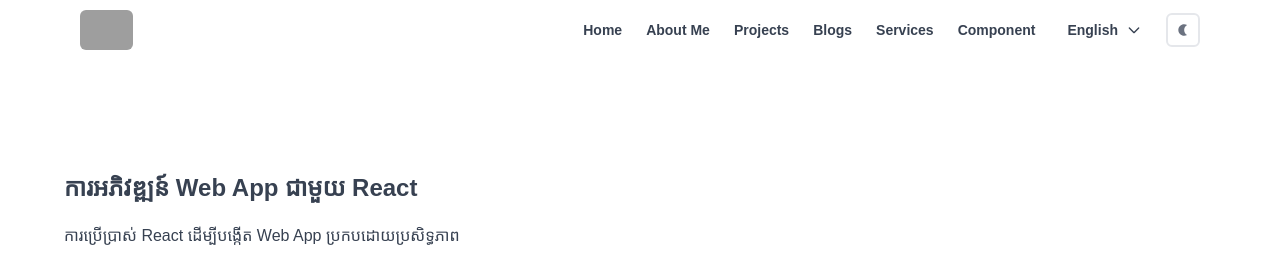
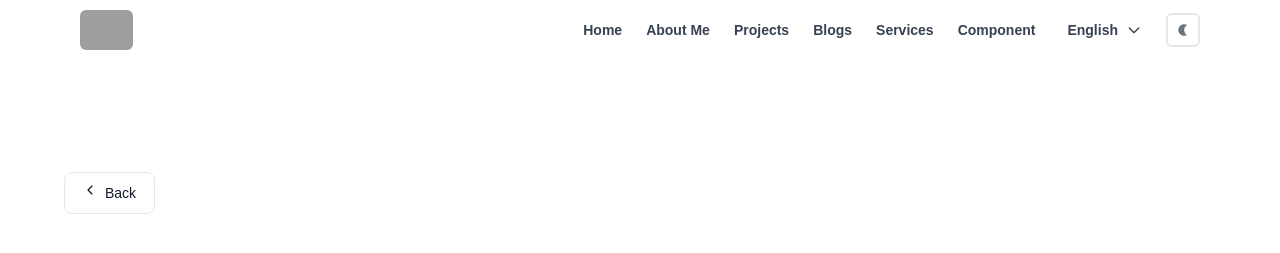
Before and after one commit to Leap-Chanvuthy/personal-portfolio, a React (Vite) app: page /blog/1 in a window 1280 px wide. Shown: the top 253 px of the page. Built offline with nearby package versions, Linux system fonts and the light colour scheme; grey boxes are pictures that could not be loaded; some icons are missing; a web font is replaced by a local one.

Commit message:
add : global navigation button

```diff
--- /dev/null
+++ b/src/components/resusable/navigation-button.jsx
@@ -0,0 +1,24 @@
+import { Button } from "flowbite-react";
+import { useTranslation } from "react-i18next";
+import { IoIosArrowBack } from "react-icons/io";
+import { useNavigate } from "react-router-dom";
+
+const NavigationButton = () => {
+
+    const {t , i18n} = useTranslation('global');
+
+    const navigate = useNavigate();
+    const handleBack = () => {
+        navigate(-1);
+    }
+
+    return (
+        <Button onClick={handleBack} color="gray" className={`w-sm ${i18n.language === 'km' ? 'font-kh font-light' : ''}`} >
+            <IoIosArrowBack className="mr-2" />
+            {t('navigationButton')}
+        </Button>
+    )
+}
+
+
+export default NavigationButton;
--- a/src/locales/en/global.json
+++ b/src/locales/en/global.json
@@ -5,5 +5,6 @@
         "icon" : "/assets/bmc-logo.svg",
         "title" : "You can buy me coffee here 😃👇",
         "abaLink" : "https://pay.ababank.com/HejronwpCV67WWsc8"
-    }
+    },
+    "navigationButton" : "Back"
 }
--- a/src/locales/km/global.json
+++ b/src/locales/km/global.json
@@ -5,5 +5,6 @@
         "icon" : "/assets/bmc-logo.svg",
         "title" : "ទិញកាហ្វេអោយខ្ញុំតាមរយៈ 😃👇",
         "abaLink" : "https://pay.ababank.com/HejronwpCV67WWsc8"
-    }
+    },
+    "navigationButton" : "ត្រឡប់ក្រោយ"
 }
--- a/src/pages/blog/[id]/page.jsx
+++ b/src/pages/blog/[id]/page.jsx
@@ -1,5 +1,6 @@
 import { useTranslation } from "react-i18next";
 import Metatag from "../../../components/resusable/meta-tag";
+import NavigationButton from "../../../components/resusable/navigation-button";
 
 const BlogDetail = () =>{
 
@@ -13,6 +14,9 @@
     return (
         <div>
             <Metatag title={t('blog.title')} description="Blog Slug"/>
+            <div className="my-10">
+                <NavigationButton />
+            </div>
             <div className="flex flex-col gap-10">
                 <div className="flex flex-col gap-5">
                     <h1 className="text-2xl font-bold">ការអភិវឌ្ឍន៍ Web App ជាមួយ React</h1>
```
